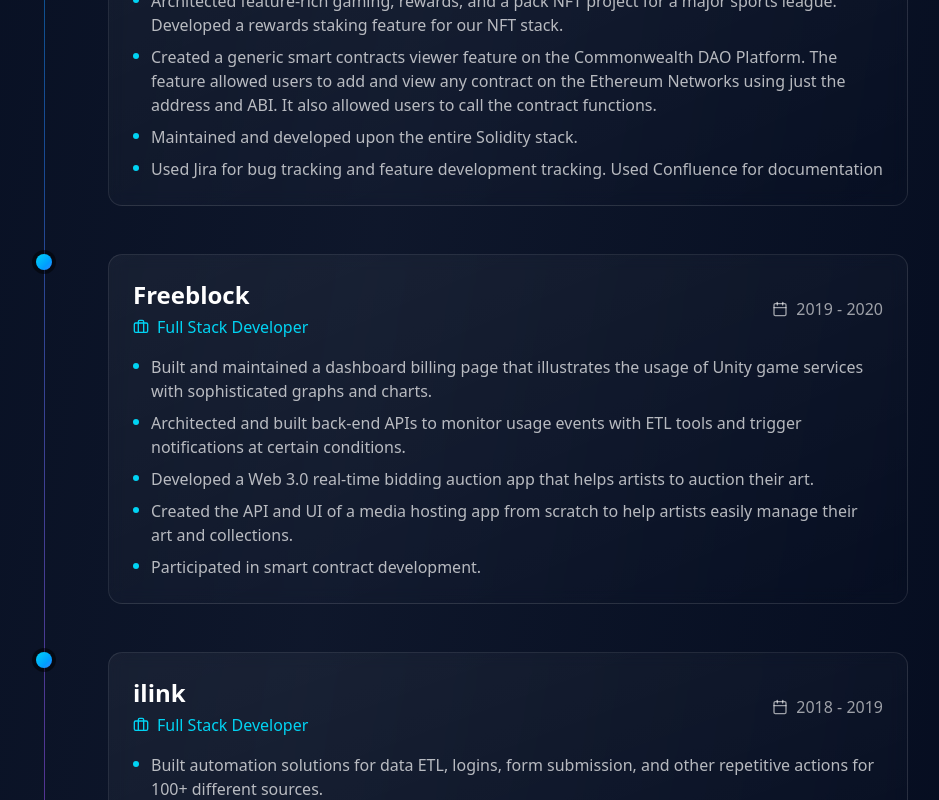
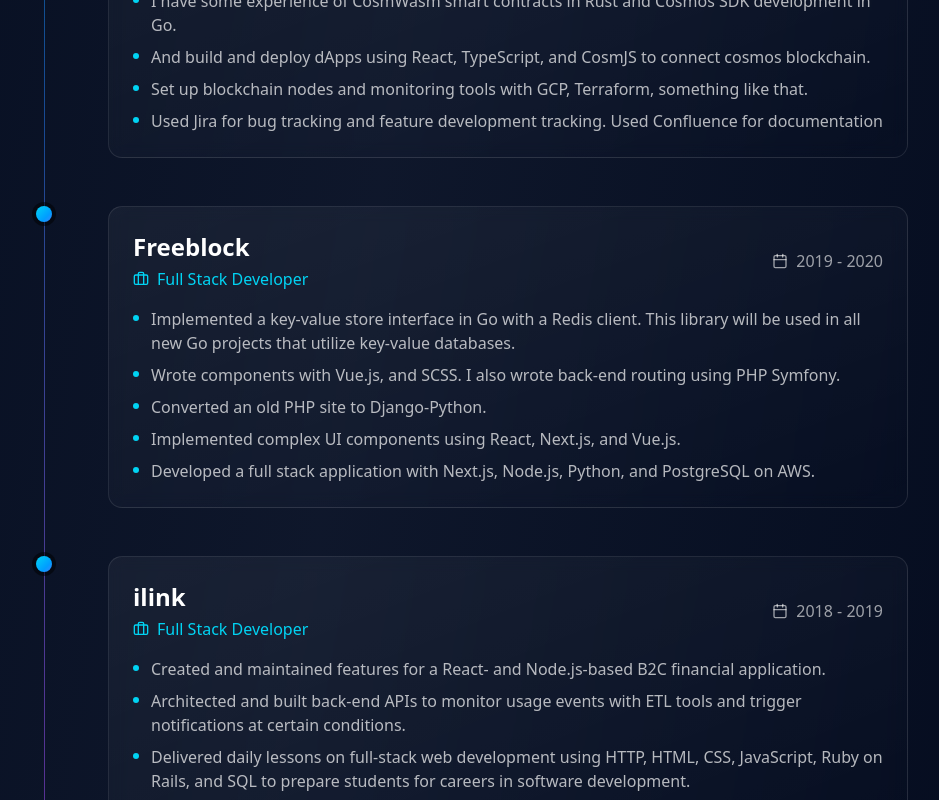
Before and after one commit to knutsenkristian7-spec/My-Portfolio-pro, a React (Vite) app: page / in a window 1280 px wide. Shown: the part 3940-4740 px from the top of the page, without its empty margins (180-1119 px from the left). Built offline with nearby package versions, Linux system fonts and the light colour scheme.

Commit message:
chore: Modify the Experience page

```diff
--- a/src/components/Experience.tsx
+++ b/src/components/Experience.tsx
@@ -28,9 +28,9 @@
       period: "2021 - 2024",
       highlights: [
         "Contributed to the smart contract Solidity smart contract behind the NFT marketplace featured createNFT, listNFT, cancelListing, addToCart, burn, and other relevant functions.",
-        "Architected feature-rich gaming, rewards, and a pack NFT project for a major sports league. Developed a rewards staking feature for our NFT stack.",
-        "Created a generic smart contracts viewer feature on the Commonwealth DAO Platform. The feature allowed users to add and view any contract on the Ethereum Networks using just the address and ABI. It also allowed users to call the contract functions.",
-        "Maintained and developed upon the entire Solidity stack.",
+        "I have some experience of CosmWasm smart contracts in Rust and Cosmos SDK development in Go.",
+        "And build and deploy dApps using React, TypeScript, and CosmJS to connect cosmos blockchain.",
+        "Set up blockchain nodes and monitoring tools with GCP, Terraform, something like that.",
         "Used Jira for bug tracking and feature development tracking. Used Confluence for documentation",
       ],
     },
@@ -39,11 +39,11 @@
       role: "Full Stack Developer",
       period: "2019 - 2020",
       highlights: [
-        "Built and maintained a dashboard billing page that illustrates the usage of Unity game services with sophisticated graphs and charts.",
-        "Architected and built back-end APIs to monitor usage events with ETL tools and trigger notifications at certain conditions.",
-        "Developed a Web 3.0 real-time bidding auction app that helps artists to auction their art.",
-        "Created the API and UI of a media hosting app from scratch to help artists easily manage their art and collections.",
-        "Participated in smart contract development."
+        "Implemented a key-value store interface in Go with a Redis client. This library will be used in all new Go projects that utilize key-value databases.",
+        "Wrote components with Vue.js, and SCSS. I also wrote back-end routing using PHP Symfony.",
+        "Converted an old PHP site to Django-Python.",
+        "Implemented complex UI components using React, Next.js, and Vue.js.",
+        "Developed a full stack application with Next.js, Node.js, Python, and PostgreSQL on AWS."
       ],
     },
     {
@@ -51,10 +51,10 @@
       role: "Full Stack Developer",
       period: "2018 - 2019",
       highlights: [
-        "Built automation solutions for data ETL, logins, form submission, and other repetitive actions for 100+ different sources.",
-        "Built dashboards for clients to interact with and view the progress of large-scale data scraping and API consumption tasks.",
-        "Reverse-engineered hundreds of hidden website APIs to extract desired data for clients.",
-        "Worked as a full-stack developer in UI components as well as back-end and API endpoints.",
+        "Created and maintained features for a React- and Node.js-based B2C financial application.",
+        "Architected and built back-end APIs to monitor usage events with ETL tools and trigger notifications at certain conditions.",
+        "Delivered daily lessons on full-stack web development using HTTP, HTML, CSS, JavaScript, Ruby on Rails, and SQL to prepare students for careers in software development.",
+        "Created a user storage application using React and Node.js; implemented Express server to use as middleware to third-party services.",
       ],
     },
   ];
```
